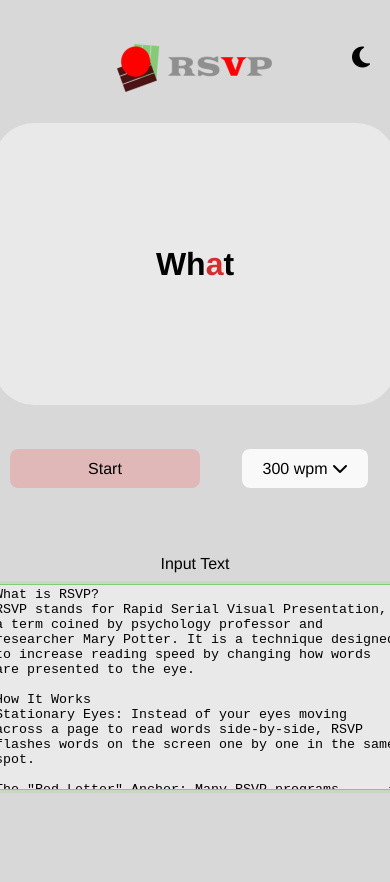
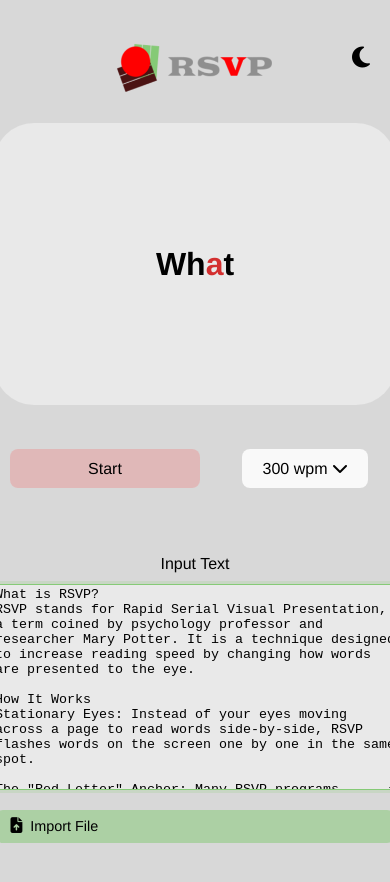
Before and after one commit to rachelannec/RSVP, a React (Vite) app: page / in a window 390 px wide. Shown: the top 882 px of the page. Built offline with nearby package versions, Linux system fonts and the light colour scheme; a web font is replaced by a local one.

Commit message:
feat: add file upload functionality for text extraction

```diff
--- a/package.json
+++ b/package.json
@@ -10,12 +10,15 @@
     "preview": "vite preview"
   },
   "dependencies": {
+    "mammoth": "^1.11.0",
+    "pdfjs-dist": "^5.4.530",
     "react": "^19.2.0",
     "react-dom": "^19.2.0"
   },
   "devDependencies": {
     "@eslint/js": "^9.39.1",
     "@types/node": "^24.10.1",
+    "@types/pdfjs-dist": "^2.10.377",
     "@types/react": "^19.2.5",
     "@types/react-dom": "^19.2.3",
     "@vitejs/plugin-react-swc": "^4.2.2",
--- a/src/App.css
+++ b/src/App.css
@@ -144,11 +144,6 @@
   opacity: 0.6;
 }
 
-.input {
-  margin: 20px;
-  width: 100%;
-}
-
 .fullscreen-hint {
     position: absolute;
     bottom: 100px;
@@ -173,6 +168,27 @@
     font-weight: bold;
     background-color: var(--bg-card);
 }
+
+.input {
+  display: flex;
+  justify-content: center;
+  align-items: center;
+  flex-direction: column;
+  margin: 20px;
+  width: 100%;
+}
+
+.text-highlight {
+  flex: 1;
+  max-width: 800px;
+}
+
+.file-upload {
+  display: flex;
+  align-items: center;
+  margin: 10px;
+}
+
 
 @keyframes fadeIn {
     to { opacity: 0.8; }
@@ -245,4 +261,10 @@
     font-size: 0.8rem;
     bottom: 60px;
   }
+
+  .input.row {
+    flex-direction: column;
+    gap: 1rem;
+  }
+
 }
--- a/src/App.tsx
+++ b/src/App.tsx
@@ -3,6 +3,7 @@ import rsvpLogo from '/logo.png';
 import './App.css'
 import SpeedSelector from './components/SpeedSelector';
 import TextHighlighter from './components/TextHighlighter';
+import FileUpload from './components/FileUpload';
 
 // const SAMPLE_TEXT = `'Di mo lang alam, naiisip kita Baka sakali lang maisip mo ako 'Di mo lang alam, hanggang sa gabi Inaasam makita kang muli`;
 
@@ -135,6 +136,14 @@ function App() {
     setTheme((prevTheme) => (prevTheme === 'light' ? 'dark' : 'light'));
   }
 
+  // helper to handle imported text
+  const handleTextImport = (importedText: string) => {
+    setText(importedText);
+    setIndex(0);
+    setIsPlaying(false);
+    setCountdown(null);
+  }
+
   return (
     <>
 
@@ -195,6 +204,7 @@ function App() {
 
         {/* ----- INPUT */}
         <div className="input">
+          <div className="text-highlight">
             <TextHighlighter
               text={text}
               setText={setText}
@@ -208,6 +218,11 @@ function App() {
               }}
             />
           </div>
+
+          <div className="file-upload">
+            <FileUpload onTextExtracted={handleTextImport} />
+          </div>
+        </div>
       </div>
 
     </>
--- /dev/null
+++ b/src/components/FileUpload.tsx
@@ -0,0 +1,109 @@
+import React, { useRef } from 'react';
+import  * as pdfjsLib from 'pdfjs-dist';
+import mammoth from 'mammoth';
+import '../styles/FileUpload.css';
+
+// Set up PDF.js worker
+pdfjsLib.GlobalWorkerOptions.workerSrc = `//cdnjs.cloudflare.com/ajax/libs/pdf.js/${pdfjsLib.version}/pdf.worker.min.js`;
+
+interface FileUploadProps {
+    onTextExtracted: (text: string) => void;
+}
+
+const FileUpload: React.FC<FileUploadProps> = ({ onTextExtracted }) => {
+    const fileInputRef = useRef<HTMLInputElement>(null);
+
+    const handleFileChange = async (event: React.ChangeEvent<HTMLInputElement>) => {
+        const file = event.target.files?.[0];
+        if (!file) return;
+
+        try {
+            let extractedText = '';
+
+            if (file.type === 'text/plain') {
+                extractedText = await extractTextFromTxt(file);
+            } else if (file.type === 'application/pdf') {
+                extractedText = await extractTextFromPdf(file);
+            } else if (
+                file.type === 'application/vnd.openxmlformats-officedocument.wordprocessingml.document' ||
+                file.name.endsWith('.docx')
+            ) {
+                extractedText = await extractTextFromDocx(file);
+            } else {
+                alert('Unsupported file type. Please upload a .txt, .pdf, or .docx file.');
+                return;
+            }
+
+            onTextExtracted(extractedText);
+
+            // Reset input so the same file can be uploaded again
+            if (fileInputRef.current) {
+                fileInputRef.current.value = '';
+            }
+        } catch (error) {
+            console.error('Error reading file:', error);
+            alert('Failed to read file. Please try again.');
+        }
+    };
+
+    const extractTextFromTxt = (file: File): Promise<string> => {
+        return new Promise((resolve, reject) => {
+            const reader = new FileReader();
+            reader.onload = (e) => resolve(e.target?.result as string);
+            reader.onerror = reject;
+            reader.readAsText(file);
+        });
+    };
+
+    const extractTextFromPdf = async (file: File): Promise<string> => {
+        const arrayBuffer = await file.arrayBuffer();
+        const pdf = await pdfjsLib.getDocument({ data: arrayBuffer }).promise;
+        let fullText = '';
+
+        for (let i = 1; i <= pdf.numPages; i++) {
+            const page = await pdf.getPage(i);
+            const textContent = await page.getTextContent();
+            const pageText = textContent.items
+                .map((item: any) => item.str)
+                .join(' ');
+            fullText += pageText + ' ';
+        }
+
+        return fullText.trim();
+    };
+
+    const extractTextFromDocx = async (file: File): Promise<string> => {
+        const arrayBuffer = await file.arrayBuffer();
+        const result = await mammoth.extractRawText({ arrayBuffer });
+        return result.value;
+    };
+
+    const handleButtonClick = () => {
+        fileInputRef.current?.click();
+    };
+
+    return (
+        <div className="file-upload">
+            <button
+                className="file-upload-button"
+                onClick={handleButtonClick}
+                type="button"
+            >
+                <i className="fas fa-file-upload"></i>
+                <span>Import File</span>
+            </button>
+            <input
+                ref={fileInputRef}
+                type="file"
+                accept=".txt,.pdf,.docx"
+                onChange={handleFileChange}
+                style={{ display: 'none' }}
+            />
+        </div>
+    );
+};
+
+export default FileUpload;
+
+// npm install pdfjs-dist mammoth
+// npm install --save-dev @types/pdfjs-dist
--- /dev/null
+++ b/src/styles/FileUpload.css
@@ -0,0 +1,34 @@
+.file-upload-button {
+    background-color: var(--button-wpm);
+    color: var(--text-main);
+    border: 1px solid transparent;
+    width: auto;
+    padding: 0.6em 1.2em;
+    border-radius: 8px;
+    cursor: pointer;
+    display: flex;
+    align-items: center;
+    gap: 0.5rem;
+    font-size: 1em;
+    font-weight: 500;
+    transition: all 0.3s ease;
+}
+
+.file-upload-button:hover {
+    transform: translateY(-2px);
+    box-shadow: 0 4px 8px rgba(0, 0, 0, 0.2);
+}
+
+.file-upload-button i {
+    font-size: 1.1em;
+}
+
+@media (max-width: 767px) {
+    .file-upload-button {
+        padding: 0.5em 1em;
+        font-size: 0.9em;
+        height: auto;
+        width: 400px;
+        text-align: center;
+    }
+}
```
Also changed, not shown: 1 other file (tests, documents, lock files or other folders). Lines whose indentation alone changed are shown as unchanged.
